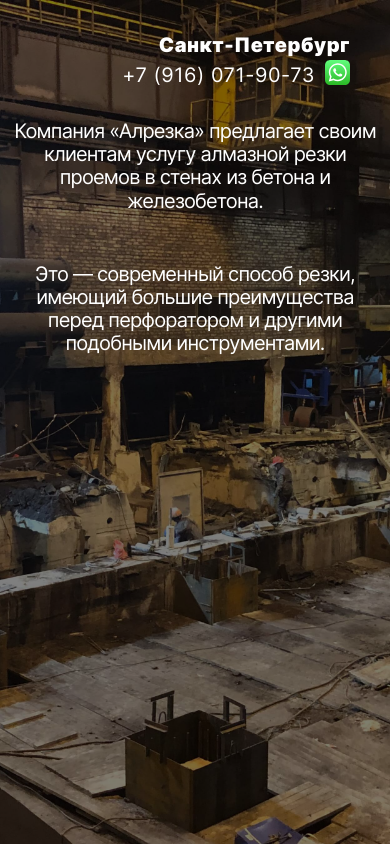
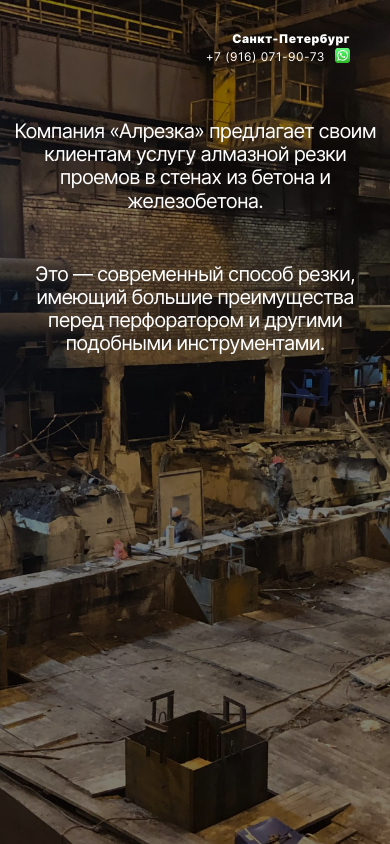
Before and after one commit to TizJourney/alrezka, a React (Create React App) app: page / in a window 390 px wide. Shown: the top 844 px of the page. Built offline with nearby package versions, Linux system fonts and the light colour scheme.

Commit message:
адаптивность шапки

```diff
--- a/src/components/Header/Header.css
+++ b/src/components/Header/Header.css
@@ -67,3 +67,31 @@
 .header__whatsapp-icon {
   height: 25px;
 }
+
+@media screen and (max-width: 1279px) {
+  .header__link {
+    font-size: 16px;
+  }
+
+  .header__text {
+    font-size: 12px;
+  }
+
+  .header__whatsapp-icon {
+    height: 20px;
+  }
+}
+
+@media screen and (max-width: 767px) {
+  .header__link {
+    font-size: 12px;
+  }
+
+  .header__text {
+    font-size: 12px;
+  }
+
+  .header__whatsapp-icon {
+    height: 15px;
+  }
+}
```
